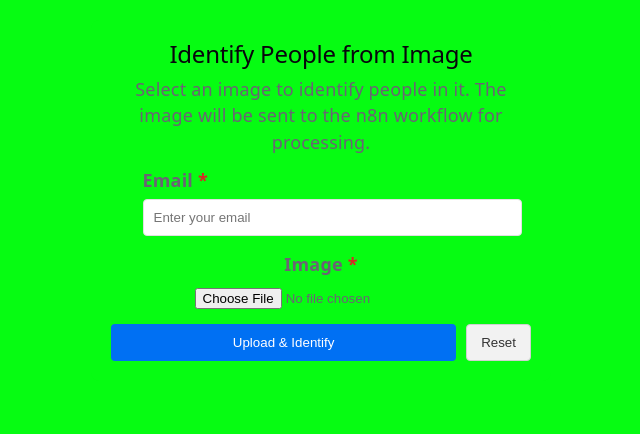
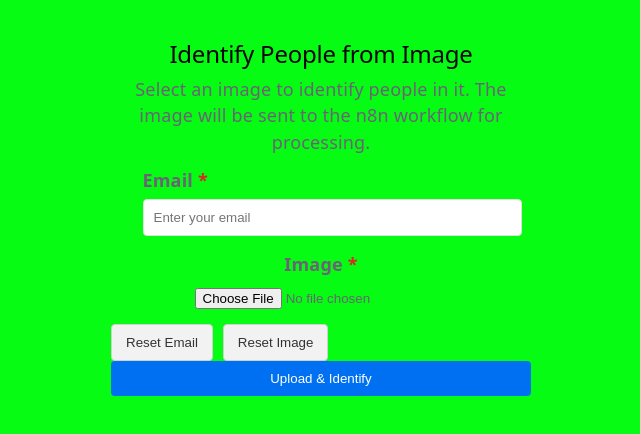
Before and after one commit to jacky1000000/n8nCropFaces, a React (Vite) app: page / in a window 1280 px wide. Shown: the top 434 px of the page, without its empty margins (319-959 px from the left). Built offline with nearby package versions, Linux system fonts and the light colour scheme.

Commit message:
separate 'Reset' button

```diff
--- a/src/components/ImageUploader.jsx
+++ b/src/components/ImageUploader.jsx
@@ -11,6 +11,7 @@ export default function ImageUploader() {
   const [loading, setLoading] = useState(false);
   const [result, setResult] = useState(null);
   const [error, setError] = useState(null);
+  const isEntryEnabled = Boolean(result) && !loading;
 
   // Handle image selection and local preview
   const handleFileChange = (e) => {
@@ -164,21 +165,41 @@ export default function ImageUploader() {
 
         <div style={{ display: 'flex', gap: '10px' }}>
           <button
-            type="submit"
-            disabled={loading}
-            style={{ flex: 1, padding: '10px', backgroundColor: loading ? '#ccc' : '#0070f3', color: '#fff', border: 'none', borderRadius: '4px', cursor: 'pointer' }}
+            type="button"
+            onClick={handleReset}
+            disabled={loading || isEntryEnabled}
+            style={{ padding: '10px 14px', backgroundColor: loading || isEntryEnabled ? '#e5e5e5' : '#f2f2f2', color: '#333', border: '1px solid #d0d0d0', borderRadius: '4px', cursor: loading || isEntryEnabled ? 'not-allowed' : 'pointer' }}
           >
-            {loading ? 'Processing...' : 'Upload & Identify'}
+            Reset Email
           </button>
 
           <button
             type="button"
             onClick={handleReset}
+            disabled={loading || isEntryEnabled}
+            style={{ padding: '10px 14px', backgroundColor: loading || isEntryEnabled ? '#e5e5e5' : '#f2f2f2', color: '#333', border: '1px solid #d0d0d0', borderRadius: '4px', cursor: loading || isEntryEnabled ? 'not-allowed' : 'pointer' }}
+          >
+            Reset Image
+          </button>
+        </div>
+
+        <div style={{ display: 'flex', gap: '10px' }}>
+          <button
+            type="submit"
             disabled={loading}
-            style={{ padding: '10px 14px', backgroundColor: '#f2f2f2', color: '#333', border: '1px solid #d0d0d0', borderRadius: '4px', cursor: 'pointer' }}
+            style={{ flex: 1, padding: '10px', backgroundColor: loading ? '#ccc' : '#0070f3', color: '#fff', border: 'none', borderRadius: '4px', cursor: loading ? 'not-allowed' : 'pointer' }}
           >
-            Reset
+            {loading ? 'Processing...' : 'Upload & Identify'}
           </button>
+
+          {/* <button
+            type="button"
+            onClick={handleReset}
+            disabled={!isEntryEnabled}
+            style={{ padding: '10px 14px', backgroundColor: isEntryEnabled ? '#f2f2f2' : '#e5e5e5', color: '#333', border: '1px solid #d0d0d0', borderRadius: '4px', cursor: isEntryEnabled ? 'pointer' : 'not-allowed' }}
+          >
+            Retry
+          </button> */}
         </div>
       </form>
 
```
